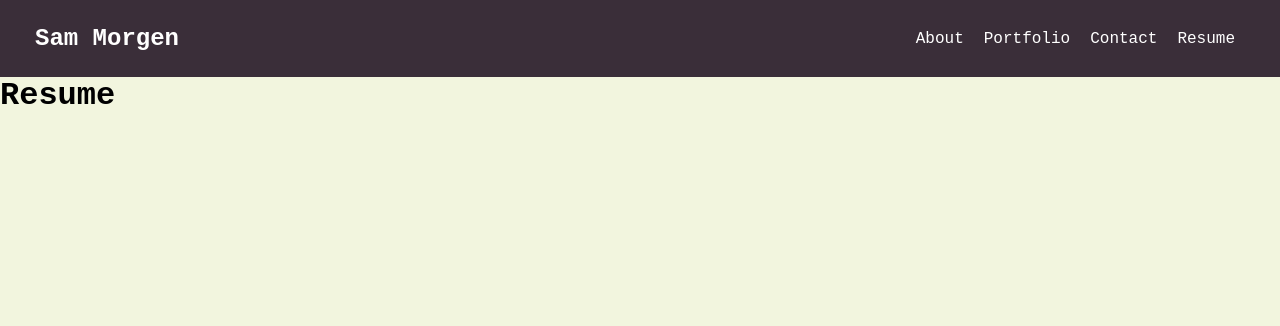
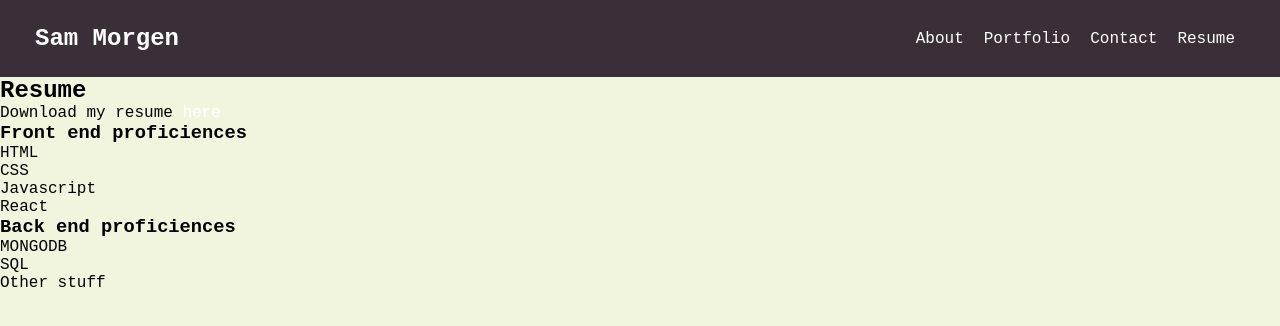
Before and after one commit to quasse/react-portfolio, a React (Create React App) app: page / in a window 1280 px wide. Both pictures are taken after a click on the item "Resume". Shown: the top 326 px of the page. Built offline with nearby package versions, Linux system fonts and the light colour scheme; the HTML template or start-up script is replaced by a standard one.

Commit message:
initial resume page

```diff
--- a/src/App.js
+++ b/src/App.js
@@ -17,11 +17,7 @@ function App() {
 
   return (
     <div>
-      <Nav
-        sections={sections}
-        //currentSection={currentSection}
-        setCurrentSection={setCurrentSection}
-      ></Nav>
+      <Nav sections={sections} setCurrentSection={setCurrentSection}></Nav>
       {currentSection.htmlTag}
     </div>
   );
--- a/src/components/Resume/index.js
+++ b/src/components/Resume/index.js
@@ -1,7 +1,31 @@
 import React from "react";
 
 function Resume() {
-  return <h1>Resume</h1>;
+  return (
+    <section className="resume">
+      <h2>Resume</h2>
+      <p>
+        Download my resume <a href="../../assets/files/Resume.pdf">here</a>
+      </p>
+      <div className="front-end-proficiencies">
+        <h3>Front end proficiences</h3>
+        <ul>
+          <li>HTML</li>
+          <li>CSS</li>
+          <li>Javascript</li>
+          <li>React</li>
+        </ul>
+      </div>
+      <div className="back-end-proficiencies">
+        <h3>Back end proficiences</h3>
+        <ul>
+          <li>MONGODB</li>
+          <li>SQL</li>
+          <li>Other stuff</li>
+        </ul>
+      </div>
+    </section>
+  );
 }
 
 export default Resume;
```
Also changed, not shown: 1 other file (tests, documents, lock files or other folders).
